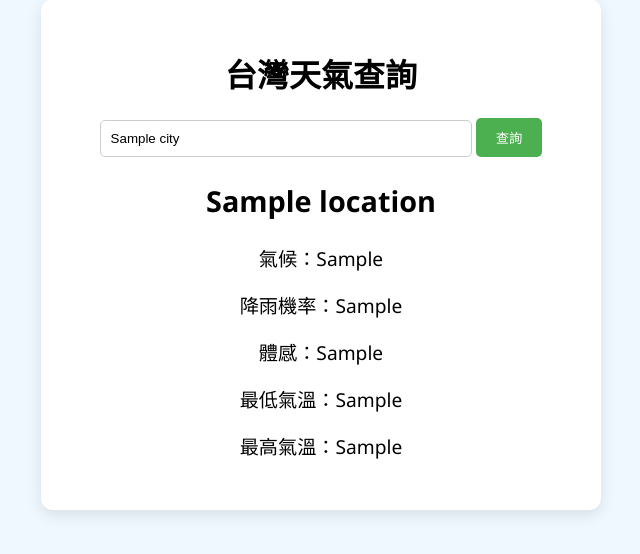
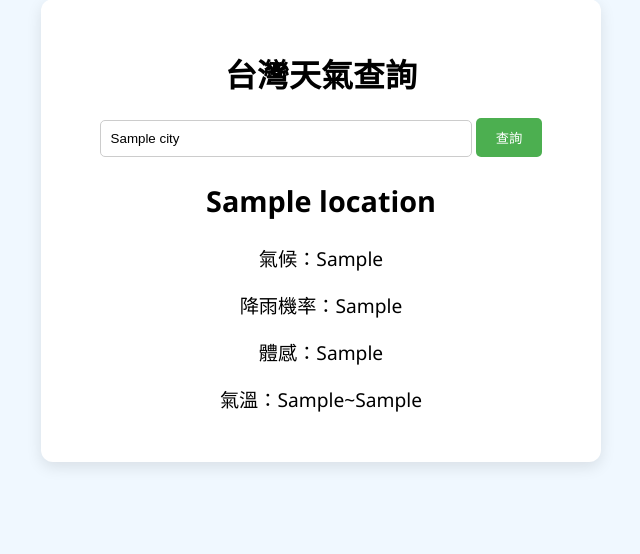
Before and after one commit to FZskycoding/Taiwan_weather_search_web, a Flask app: template templates/index.html in a window 1280 px wide. Shown: the part 59-613 px from the top of the page, without its empty margins (319-959 px from the left). Run offline with Flask 3, Linux system fonts and the light colour scheme; the template is opened without the code that fills it: most values are stand-ins (such as "Sample title", 1, 10 or a date in 2020).

Commit message:
修改氣溫顯示方式，改成"氣溫:min~max" 順便測試CD功能有沒有成功

```diff
--- a/app.py
+++ b/app.py
@@ -91,7 +91,7 @@ def index():
         weather_data = get_weather_data(location)
         simplified_data = simplify_data(weather_data)
         current_weather = get_current_weather(simplified_data)
-        print(current_weather)
+        # print(current_weather)
 
         if current_weather:
             weather_info = {
--- a/templates/index.html
+++ b/templates/index.html
@@ -19,8 +19,7 @@
             <p>氣候：{{ weather.Wx }}</p>
             <p>降雨機率：{{ weather.PoP }}</p>
             <p>體感：{{ weather.CI }}</p>
-            <p>最低氣溫：{{weather.MinT}}</p>
-            <p>最高氣溫：{{weather.MaxT}}</p>
+            <p>氣溫：{{weather.MinT}}~{{weather.MaxT}}</p>
         </div>
         {% endif %}
     </div>
```
